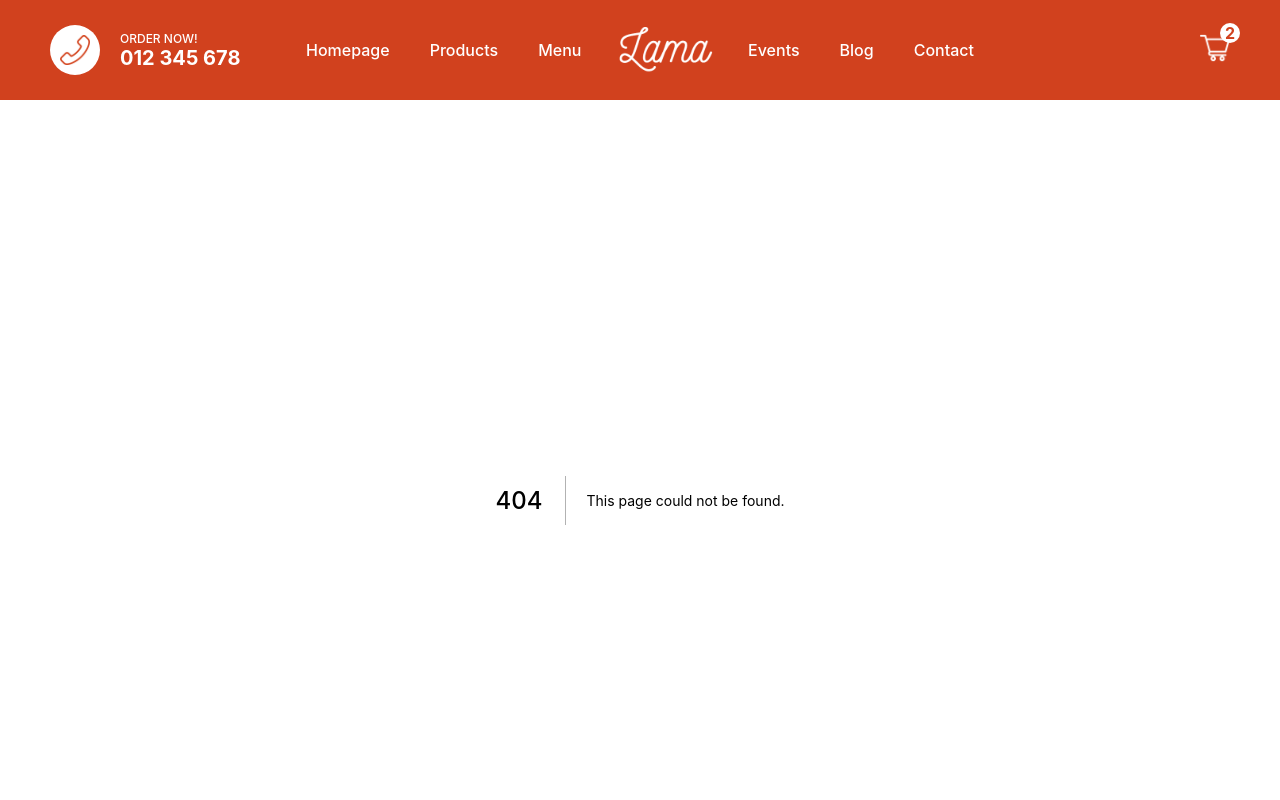
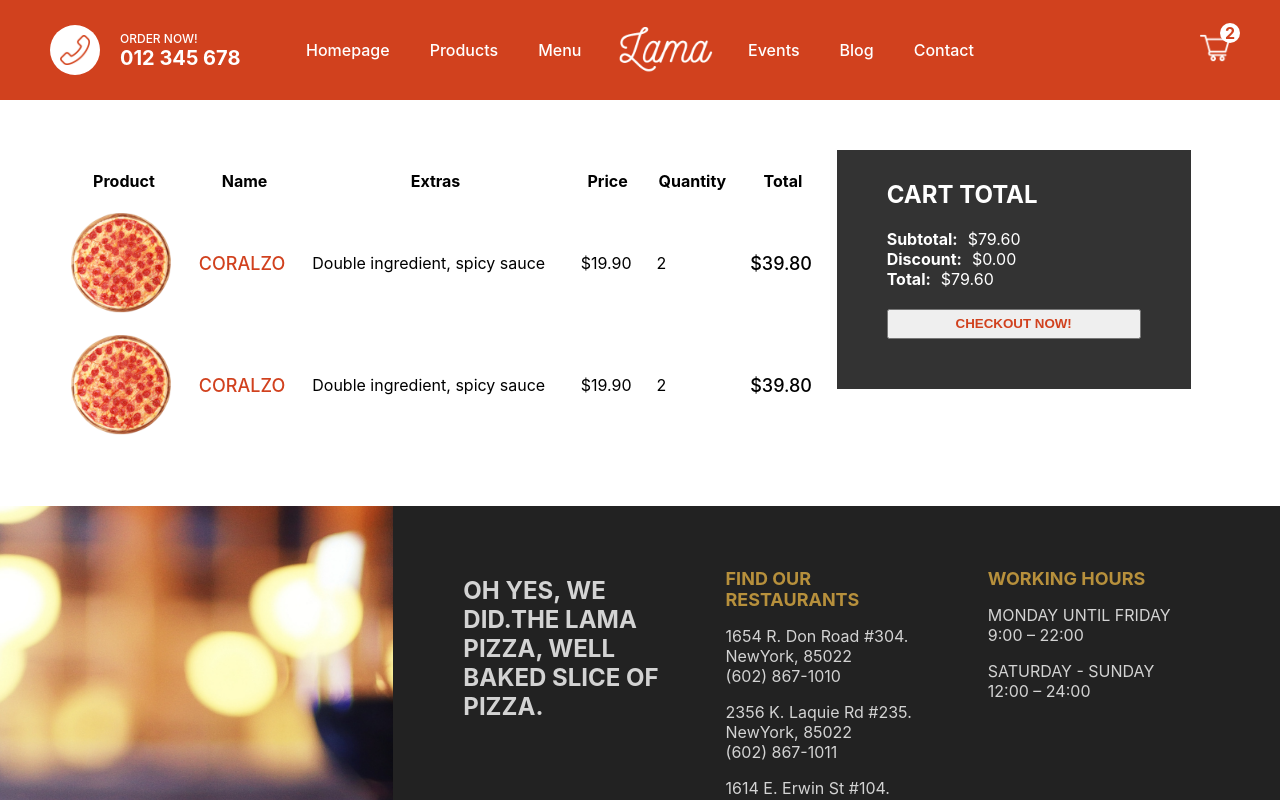
Before and after one commit to esmailireza/pizza-restaurant, a Next.js app: page /cart in a window 1280 px wide. Before the commit this address had no page. Shown: the top 800 px of the page. Built offline with nearby package versions, Linux system fonts and the light colour scheme.

Commit message:
implement cart page

```diff
--- /dev/null
+++ b/pages/cart.jsx
@@ -0,0 +1,96 @@
+import styles from "../styles/cart.module.css";
+import Image from "next/image";
+
+const Cart = () => {
+  return (
+    <div className={styles.container}>
+      <div className={styles.left}>
+        <table className={styles.table}>
+          <tr className={styles.trTitle}>
+            <th>Product</th>
+            <th>Name</th>
+            <th>Extras</th>
+            <th>Price</th>
+            <th>Quantity</th>
+            <th>Total</th>
+          </tr>
+          <tr className={styles.tr}>
+            <td>
+              <div className={styles.imgContainer}>
+                <Image
+                  src="/img/pizza.png"
+                  layout="fill"
+                  objectFit="cover"
+                  alt=""
+                />
+              </div>
+            </td>
+            <td>
+              <span className={styles.name}>CORALZO</span>
+            </td>
+            <td>
+              <span className={styles.extras}>
+                Double ingredient, spicy sauce
+              </span>
+            </td>
+            <td>
+              <span className={styles.price}>$19.90</span>
+            </td>
+            <td>
+              <span className={styles.quantity}>2</span>
+            </td>
+            <td>
+              <span className={styles.total}>$39.80</span>
+            </td>
+          </tr>
+          <tr className={styles.tr}>
+            <td>
+              <div className={styles.imgContainer}>
+                <Image
+                  src="/img/pizza.png"
+                  layout="fill"
+                  objectFit="cover"
+                  alt=""
+                />
+              </div>
+            </td>
+            <td>
+              <span className={styles.name}>CORALZO</span>
+            </td>
+            <td>
+              <span className={styles.extras}>
+                Double ingredient, spicy sauce
+              </span>
+            </td>
+            <td>
+              <span className={styles.price}>$19.90</span>
+            </td>
+            <td>
+              <span className={styles.quantity}>2</span>
+            </td>
+            <td>
+              <span className={styles.total}>$39.80</span>
+            </td>
+          </tr>
+        </table>
+      </div>
+      <div className={styles.right}>
+        <div className={styles.wrapper}>
+          <h2 className={styles.title}>CART TOTAL</h2>
+          <div className={styles.totalText}>
+            <b className={styles.totalTextTitle}>Subtotal:</b>$79.60
+          </div>
+          <div className={styles.totalText}>
+            <b className={styles.totalTextTitle}>Discount:</b>$0.00
+          </div>
+          <div className={styles.totalText}>
+            <b className={styles.totalTextTitle}>Total:</b>$79.60
+          </div>
+          <button className={styles.button}>CHECKOUT NOW!</button>
+        </div>
+      </div>
+    </div>
+  );
+};
+
+export default Cart;
--- /dev/null
+++ b/styles/cart.module.css
@@ -0,0 +1,58 @@
+.container {
+    padding: 50px;
+    display: flex;
+  }
+
+  .left {
+    flex: 2;
+  }
+
+  .right {
+    flex: 1;
+  }
+
+  .imgContainer {
+    width: 100px;
+    height: 100px;
+    position: relative;
+  }
+
+  .table {
+    width: 100%;
+    border-spacing: 20px;
+  }
+
+  .name {
+    font-weight: 500;
+    color: #d1411e;
+    font-size: 18px;
+  }
+
+  .total {
+    font-weight: 500;
+    font-size: 18px;
+  }
+
+  .wrapper {
+    width: 90%;
+    max-height: 300px;
+    background-color: #333;
+    padding: 50px;
+    padding-top: 10px;
+    display: flex;
+    flex-direction: column;
+    justify-content: space-between;
+    color: white;
+  }
+
+  .totalTextTitle {
+    margin-right: 10px;
+  }
+
+  .button {
+    height: 30px;
+    color: #d1411e;
+    font-weight: bold;
+    cursor: pointer;
+    margin-top: 20px;
+  }
```
